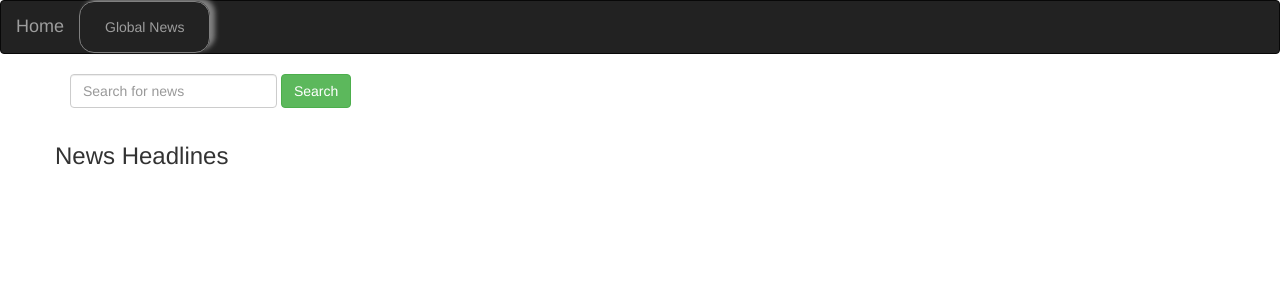
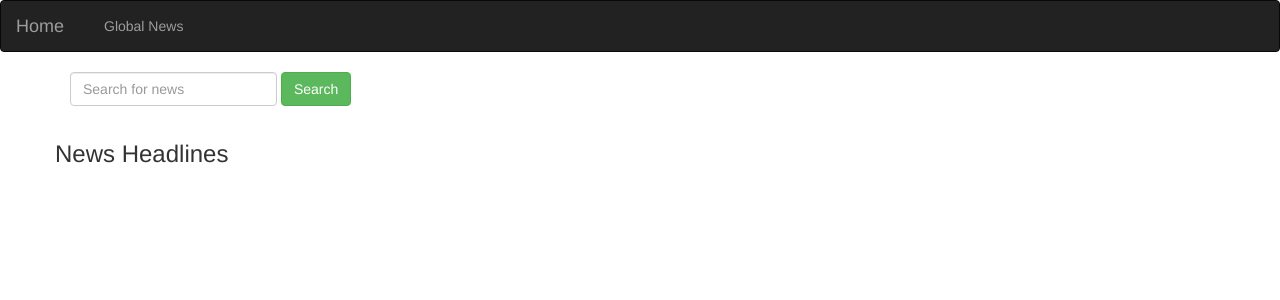
Before and after one commit to RKatana/news-highlight, a Flask app: template app/templates/index.html in a window 1280 px wide. Shown: the top 300 px of the page. Run offline with Flask 2, Linux system fonts and the light colour scheme; the template is opened without the code that fills it, so the values that code supplies are empty; some libraries are stand-ins or nearby versions.

Commit message:
styled the navbar

```diff
--- a/app/templates/navbar.html
+++ b/app/templates/navbar.html
@@ -6,11 +6,11 @@
         <span class="icon-bar"></span>
         <span class="icon-bar"></span>
       </button>
-      <a class="navbar-brand" href="/"> Home </a>
+      <a class="navbar-brand active" href="/"> Home </a>
     </div>
     <div class="navbar-collapse collapse">
       <ul class="nav navbar-nav">
-        <li><a href="/">Global News</a></li>
+        <li class='unstyled'><a href="/">Global News</a></li>
       </ul>
     </div>
   </div>
```
